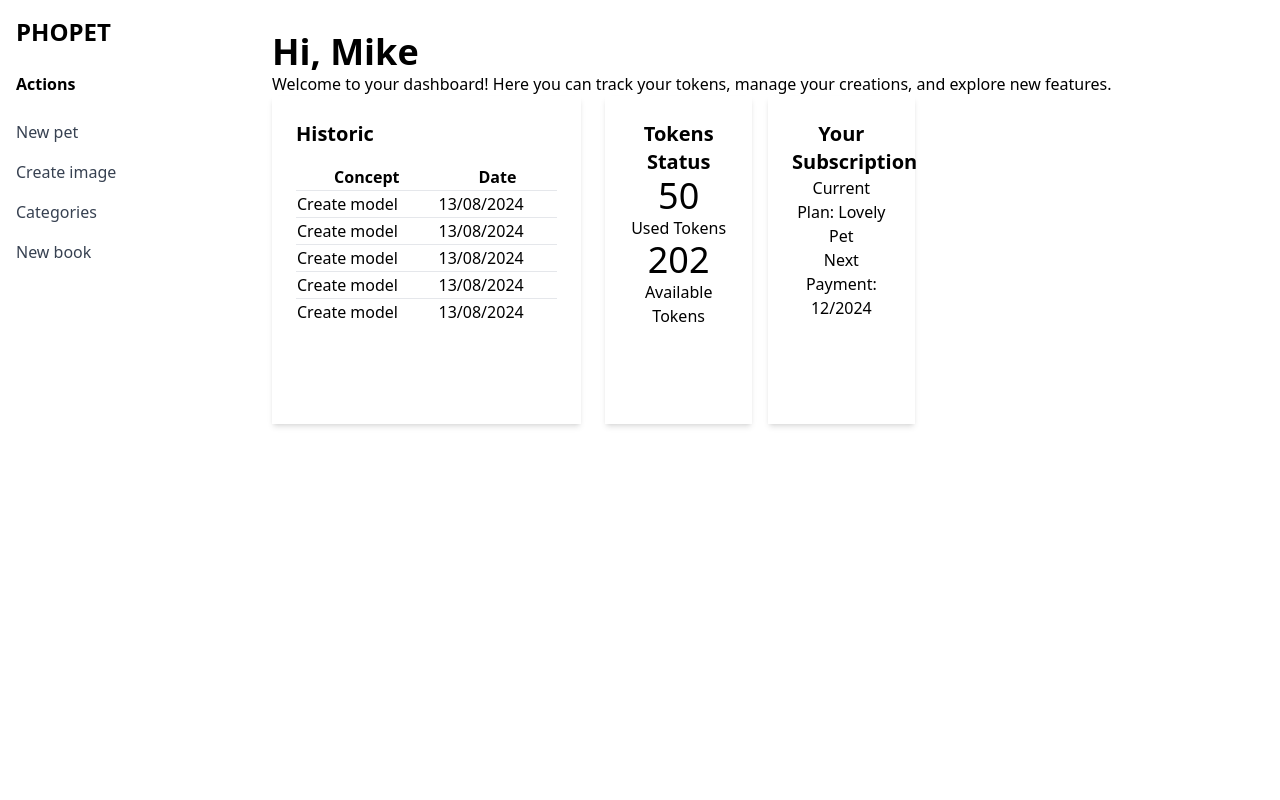
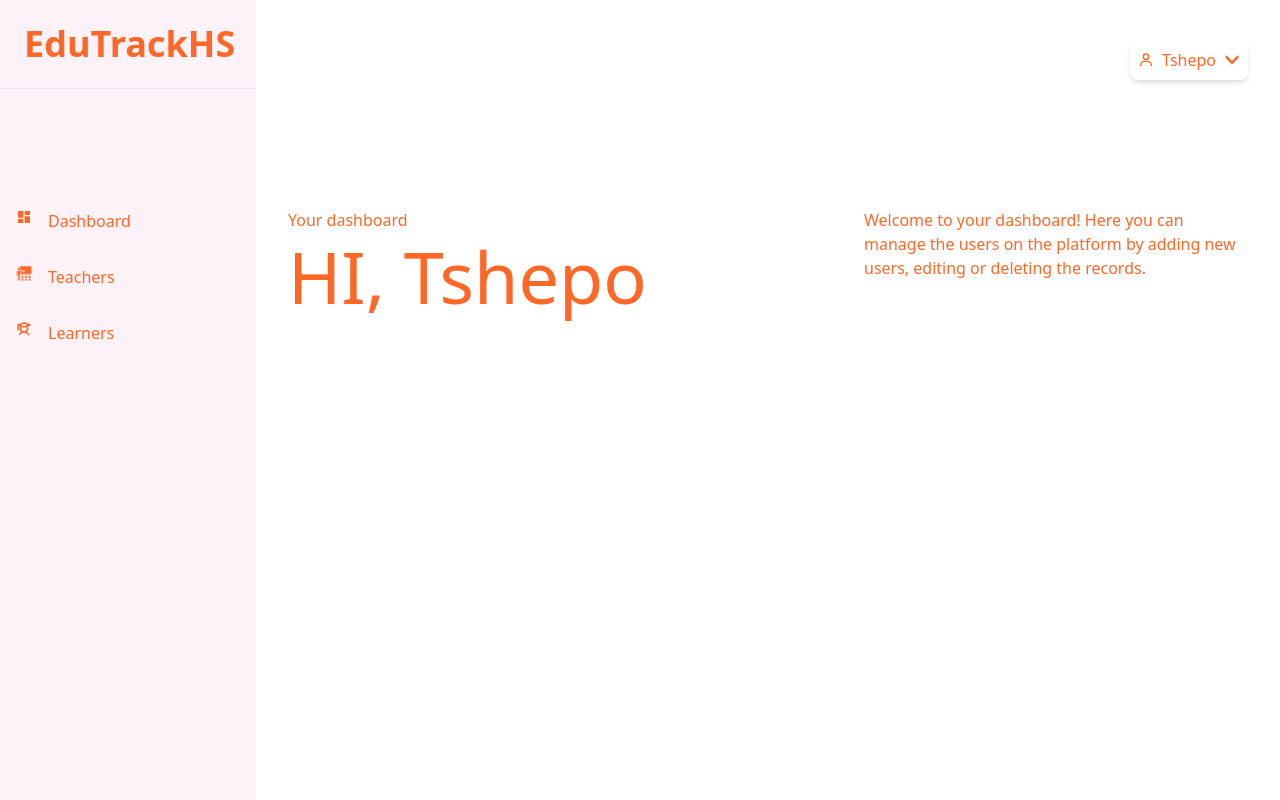
Before and after one commit to ST10107850/EduTrack-HS, a React (Vite) app: page / in a window 1280 px wide. Built offline with nearby package versions, Linux system fonts and the light colour scheme.

Commit message:
newDashboard layout

```diff
--- a/src/Layout/DashboardLayout.tsx
+++ b/src/Layout/DashboardLayout.tsx
@@ -3,18 +3,43 @@ import Sidebar2 from '../newComponents/dashboardComponents/Sidebar2';
 import Greeting from '../newComponents/dashboardComponents/Greeting';
 import HistoricTable from '../newComponents/dashboardComponents/HistoricTable';
 import StatusCards from '../newComponents/dashboardComponents/StatusCards';
+import { FaChevronDown } from 'react-icons/fa';
+import { BiUser } from 'react-icons/bi';
 
 const Dashboard: React.FC = () => {
   return (
     <div className="flex">
-      <Sidebar2 />
-      <main className="flex-1 bg-beigeLight p-8">
-        <Greeting />
-        <div className="grid grid-cols-3 gap-6">
+      <Sidebar2 title="EduTrackHS" />
+
+      <main className="flex-1 py-10 text-tertiaryColor bg-beigeLight p-8">
+        {/* <Greeting /> */}
+
+        {/* Container for aligning button to the right */}
+        <div className="flex justify-end mb-32">
+          <button className="flex items-center space-x-2 bg-white p-2 rounded-lg shadow-md hover:bg-gray-100 transition">
+            <BiUser />
+            <span className="font-medium">Tshepo</span>
+            <FaChevronDown />
+          </button>
+        </div>
+
+        {/* Main dashboard content */}
+        <div className="w-full font-medium flex justify-between">
+          <div className="flex-col">
+            <p className="mb-2">Your dashboard</p>
+            <h1 className="text-7xl">HI, Tshepo</h1>
+          </div>
+
+          <p className="w-[40%]">
+            Welcome to your dashboard! Here you can manage the users on the platform by adding new users, editing or deleting the records.
+          </p>
+        </div>
+
+        {/* Optional sections */}
+        {/* <div className="grid grid-cols-3 gap-6">
           <HistoricTable />
           <StatusCards />
-        </div>
-
+        </div> */}
       </main>
     </div>
   );
--- a/src/newComponents/dashboardComponents/Sidebar2.tsx
+++ b/src/newComponents/dashboardComponents/Sidebar2.tsx
@@ -1,20 +1,37 @@
 import React from 'react';
+import Dashboard from '../../Layout/DashboardLayout';
+import { MdDashboard } from 'react-icons/md';
+import { GiTeacher } from 'react-icons/gi';
+import { PiStudentBold } from 'react-icons/pi';
 
-const Sidebar2: React.FC = () => {
+interface SidebarProps {
+  title: string;
+}
+
+const Sidebar: React.FC<SidebarProps> = ({ title }) => {
   return (
-    <div className="bg-beigeDark w-60 p-4 h-screen">
-      <h1 className="text-2xl font-bold text-orangePrimary mb-6">PHOPET</h1>
-      <div className="space-y-4">
-        <h2 className="text-orangePrimary font-semibold">Actions</h2>
-        <ul>
-          {['New pet', 'Create image', 'Categories', 'New book'].map(action => (
-            <li className="text-gray-700 py-2">{action}</li>
-          ))}
-        </ul>
-        {/* Add other sections (Your Space, Admin) */}
+    <div className="bg-pink-50  text-tertiaryColor h-screen w-64 flex flex-col">
+      <div className="p-6 mb-16 text-4xl font-bold border-b">
+        {title}
       </div>
+      <nav className="flex text-base font-medium flex-col mt-10">
+
+        <a href="/dashboard" className="flex gap-4 p-4 ">
+        <MdDashboard />
+          Dashboard
+        </a>
+        <a href="/teachers" className="flex gap-4 p-4 ">
+        <GiTeacher />
+          Teachers
+        </a>
+        <a href="/learners" className="flex gap-4 p-4 ">
+
+        <PiStudentBold />
+          Learners
+        </a>
+      </nav>
     </div>
   );
 };
 
-export default Sidebar2;
+export default Sidebar;
--- a/tailwind.config.js
+++ b/tailwind.config.js
@@ -5,7 +5,8 @@ export default {
     extend: {
       colors:{
         "primaryColor": "#060721",
-        "secondaryColor": "#006AFF"
+        "secondaryColor": "#006AFF",
+        "tertiaryColor": "#FF6726"
       }
     },
   },
```
